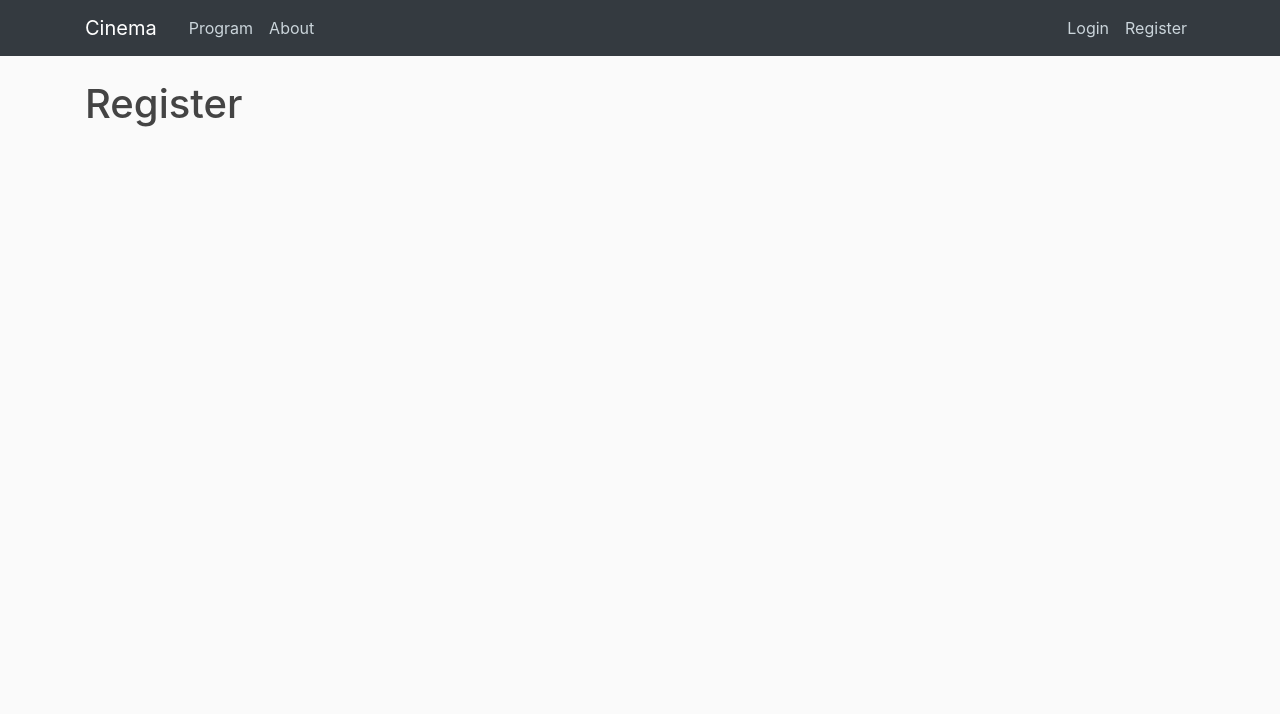
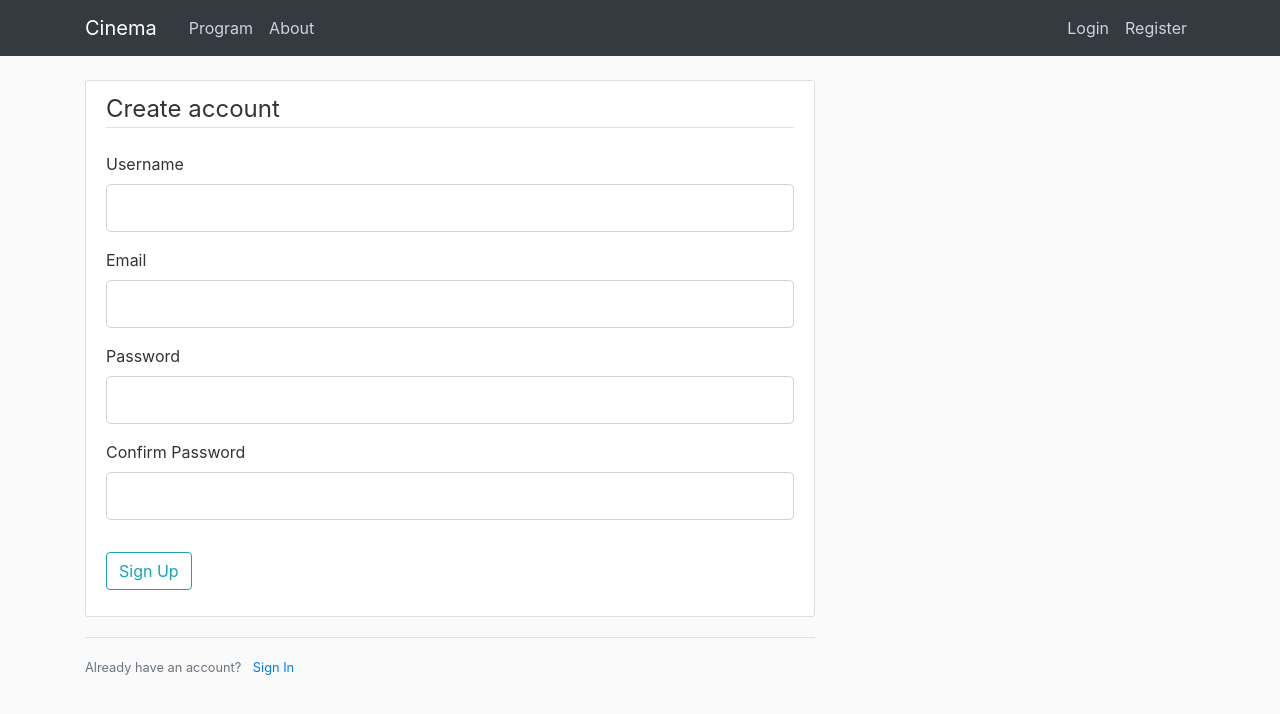
Before and after one commit to LightOfHeaven1994/IIS, a Flask app: page /register in a window 1280 px wide. Shown: the top 714 px of the page. Run offline with Flask 2, Linux system fonts and the light colour scheme; some libraries are stand-ins or nearby versions.

Commit message:
Add Register and LogIn pages, fix links

```diff
--- a/cinema.py
+++ b/cinema.py
@@ -1,5 +1,9 @@
-from flask import Flask, render_template, url_for
+from flask import Flask, render_template, url_for, flash, redirect
+from forms import RegistrationForm, LoginForm
+
+
 app = Flask(__name__)
+app.config['SECRET_KEY'] = '7749a40aa6e1e5d1b179d879aef51844'
 
 
 @app.route('/')
@@ -17,14 +21,26 @@ def about():
 def program():
     return render_template('program.html', title='program')
 
-@app.route('/login')
+
+@app.route('/login', methods=['GET', 'POST'])
 def login():
-    return render_template('login.html', title='login')
+	form = LoginForm()
+	if form.validate_on_submit(): # check if filled data is valid
+		if form.email.data == 'admin@cinema.com' and form.password.data == 'password':
+			flash('You have been logged in!', 'success')
+			return redirect(url_for('home'))
+		else:
+			flash('Login Unsuccessful. Please check username and password', 'danger')
+	return render_template('login.html', title='login', form=form)
 
 
-@app.route('/register')
+@app.route('/register', methods=['GET', 'POST'])
 def register():
-    return render_template('register.html', title='register')
+	form = RegistrationForm()
+	if form.validate_on_submit(): # check if filled data is valid
+		flash(f'{form.username.data}, Thanks for registering!', 'success')
+		return redirect(url_for('home'))
+	return render_template('register.html', title='register', form=form)
 
 
 if __name__ == '__main__':
--- /dev/null
+++ b/forms.py
@@ -0,0 +1,18 @@
+from flask_wtf import FlaskForm
+from wtforms import StringField, PasswordField, SubmitField, BooleanField
+from wtforms.validators import DataRequired, Length, Email, EqualTo
+
+
+class RegistrationForm(FlaskForm):
+	username = StringField('Username', validators=[DataRequired(), Length(min=2, max=20)])
+	email = StringField('Email', validators=[DataRequired(), Email()])
+	password = PasswordField('Password', validators=[DataRequired()])
+	confirm_password = PasswordField('Confirm Password', validators=[DataRequired(), EqualTo('password', message='Passwords must match')])
+	submit = SubmitField('Sign Up')
+
+
+class LoginForm(FlaskForm):
+	email = StringField('Email', validators=[DataRequired(), Email()])
+	password = PasswordField('Password', validators=[DataRequired()])
+	remember = BooleanField('Remember Me')
+	submit = SubmitField('Login')
--- a/templates/layout.html
+++ b/templates/layout.html
@@ -20,27 +20,41 @@
 	<header class="site-header">
     <nav class="navbar navbar-expand-md navbar-dark bg-dark fixed-top">
       <div class="container">
-      <a class="navbar-brand mr-4" href="/">Cinema</a>
+        <a class="navbar-brand mr-4" href="{{ url_for('home') }}">Cinema</a>
         <button class="navbar-toggler" type="button" data-toggle="collapse" data-target="#navbarToggle" aria-controls="navbarToggle" aria-expanded="false" aria-label="Toggle navigation">
           <span class="navbar-toggler-icon"></span>
         </button>
         <div class="collapse navbar-collapse" id="navbarToggle">
           <div class="navbar-nav mr-auto">
-          <a class="nav-item nav-link" href="/program">Program</a>
-          <a class="nav-item nav-link" href="/about">About</a>
+            <a class="nav-item nav-link" href="{{ url_for('program') }}">Program</a>
+            <a class="nav-item nav-link" href="{{ url_for('about') }}">About</a>
           </div>
           <div class="navbar-nav">
-          <a class="nav-item nav-link" href="/login">Login</a>
-          <a class="nav-item nav-link" href="/register">Register</a>
+            <a class="nav-item nav-link" href="{{ url_for('login') }}">Login</a>
+            <a class="nav-item nav-link" href="{{ url_for('register') }}">Register</a>
           </div>
         </div>
       </div>
     </nav>
   </header>
 
-	<div class="container">
+  <main role="main" class="container">
+    <div class="row">
+      <div class="col-md-8">
+        {% with messages = get_flashed_messages(with_categories=true) %}
+          {% if messages %}
+            {% for category, message in messages %}
+              <div class="alert alert-{{ category }}">
+                {{ message }}
+              </div>
+            {% endfor %}
+          {% endif %}
+        {% endwith %}
         {% block content %}{% endblock %}
       </div>
+    </div>
+  </main>
+
 	<!-- Optional JavaScript -->
     <!-- jQuery first, then Popper.js, then Bootstrap JS -->
     <script src="https://code.jquery.com/jquery-3.3.1.slim.min.js" integrity="sha384-q8i/X+965DzO0rT7abK41JStQIAqVgRVzpbzo5smXKp4YfRvH+8abtTE1Pi6jizo" crossorigin="anonymous"></script>
--- a/templates/register.html
+++ b/templates/register.html
@@ -1,4 +1,79 @@
 {% extends "layout.html" %}
 {% block content %}
-  <h1>Register</h1>
+  <div class="content-section">
+    <form method="POST" action="">
+      {{ form.hidden_tag() }}
+      <fieldset class="form-group">
+        <legend class="border-bottom mb-4">Create account</legend>
+        <div class="form-group">
+          {{ form.username.label(class="form-control-label") }}
+
+          {% if form.username.errors %}
+            {{ form.username(class="form-control form-control-lg is-invalid") }}
+              <div class="invalid-feedback">
+              {% for error in form.username.errors %}
+                <span>{{ error }}</span>
+              {% endfor %}
+              </div>
+          {% else %}
+            {{ form.username(class="form-control form-control-lg") }}
+          {% endif %}
+
+        </div>
+        <div class="form-group">
+          {{ form.email.label(class="form-control-label") }}
+
+          {% if form.email.errors %}
+            {{ form.email(class="form-control form-control-lg is-invalid")}}
+            <div class="invalid-feedback">
+              {% for error in form.email.errors %}
+                <span>{{ error }}</span>
+              {% endfor %}
+            </div>
+          {% else %}
+            {{ form.email(class="form-control form-control-lg") }}
+          {% endif %}
+
+        </div>
+        <div class="form-group">
+          {{ form.password.label(class="form-control-label") }}
+
+          {% if form.password.errors %}
+            {{ form.password(class="form-control form-control-lg is-invalid")}}
+            <div class="invalid-feedback">
+              {% for error in form.password.errors %}
+                <span>{{ error }}</span>
+              {% endfor %}
+            </div>
+          {% else %}
+            {{ form.password(class="form-control form-control-lg") }}
+          {% endif %}
+
+        </div>
+        <div class="form-group">
+          {{ form.confirm_password.label(class="form-control-label") }}
+
+          {% if form.confirm_password.errors %}
+            {{ form.confirm_password(class="form-control form-control-lg is-invalid")}}
+            <div class="invalid-feedback">
+              {% for error in form.confirm_password.errors %}
+                <span>{{ error }}</span>
+              {% endfor %}
+            </div>
+          {% else %}
+            {{ form.confirm_password(class="form-control form-control-lg") }}
+          {% endif %}
+
+        </div>
+      </fieldset>
+      <div class="form-group">
+        {{ form.submit(class="btn btn-outline-info") }}
+      </div>
+    </form>
+  </div>
+  <div class="border-top pt-3">
+    <small class="text-muted">
+      Already have an account? <a class="ml-2" href="{{ url_for('login') }}">Sign In</a>
+    </small>
+  </div>
 {% endblock content %}
```
Also changed, not shown: templates/login.html (+54 -1 lines), templates/program.html (+18 -1 lines). Lines whose indentation alone changed are shown as unchanged.
